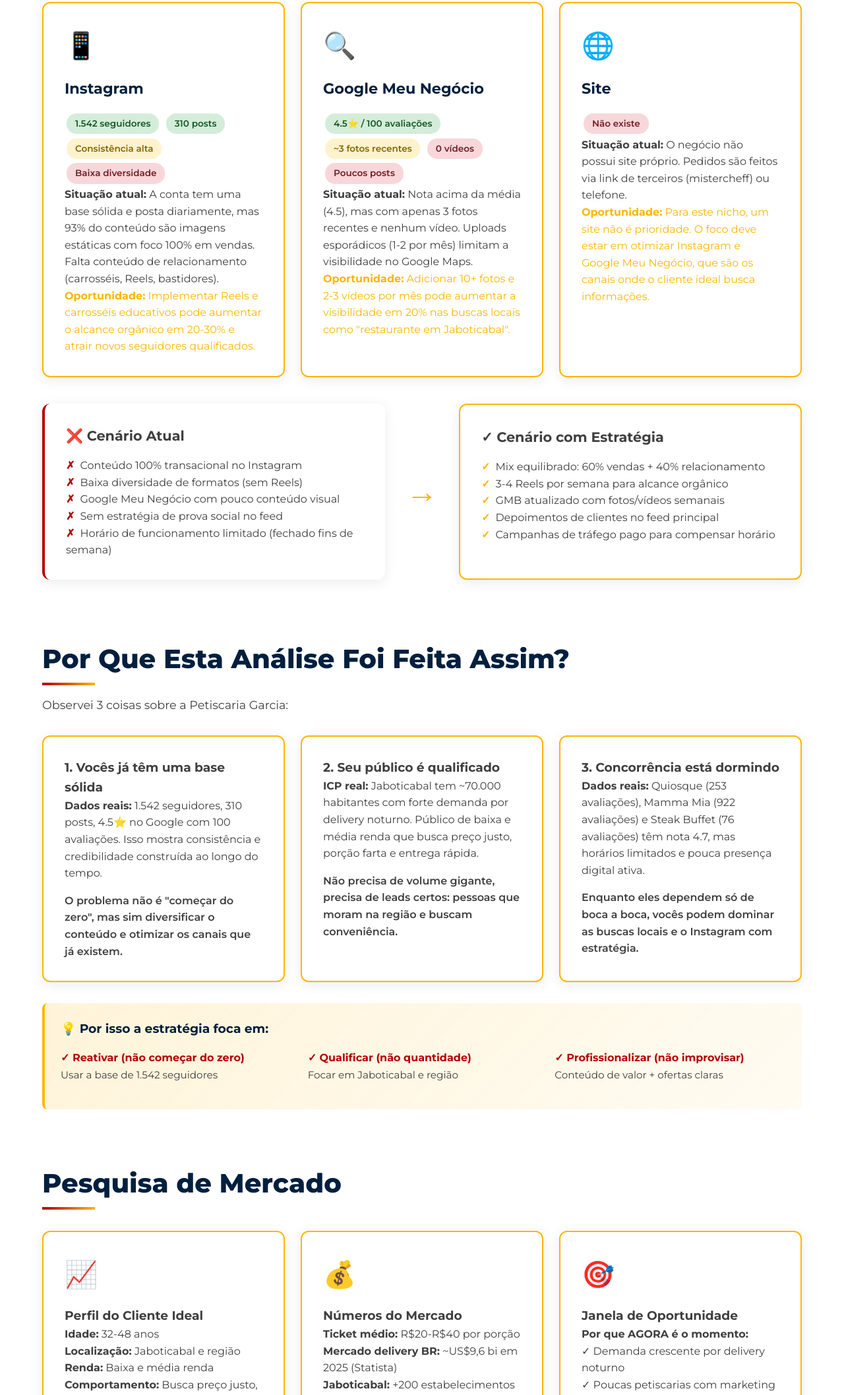
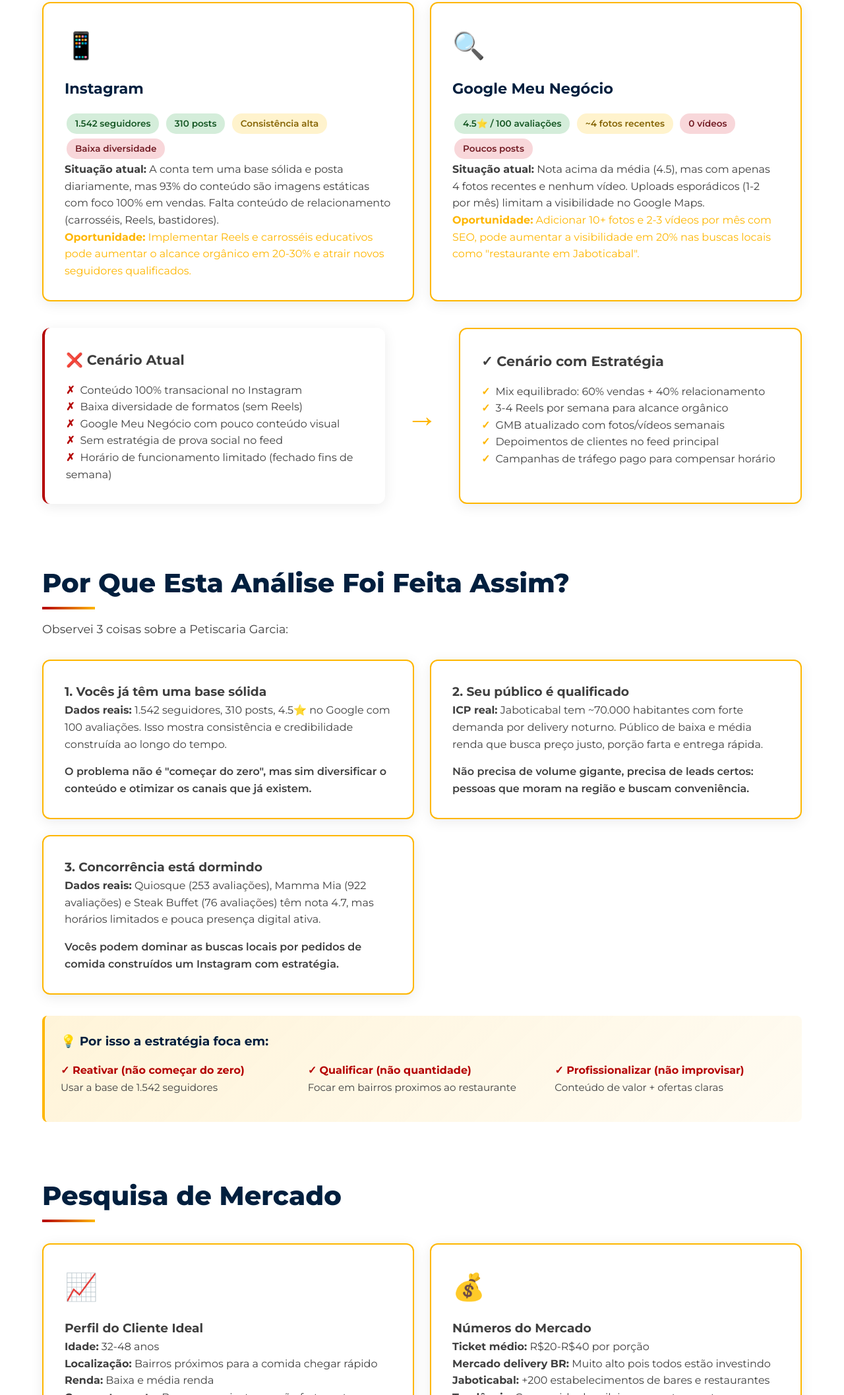
Before and after one commit to Betioli/Pestiscaria-Garcia, a plain HTML site: page index.html in a window 1280 px wide. Shown: the part 685-2800 px from the top of the page at 66% size. Drawn offline with Linux system fonts and the light colour scheme.

Commit message:
Ajustando texto

```diff
--- a/index.html
+++ b/index.html
@@ -55,15 +55,15 @@
                 <h3 class="card-title">Google Meu Negócio</h3>
                 <div>
                     <span class="badge badge-green">4.5⭐ / 100 avaliações</span>
-                    <span class="badge badge-yellow">~3 fotos recentes</span>
+                    <span class="badge badge-yellow">~4 fotos recentes</span>
                     <span class="badge badge-red">0 vídeos</span>
                     <span class="badge badge-red">Poucos posts</span>
                 </div>
-                <p><strong>Situação atual:</strong> Nota acima da média (4.5), mas com apenas 3 fotos recentes e nenhum vídeo. Uploads esporádicos (1-2 por mês) limitam a visibilidade no Google Maps.</p>
-                <p style="color: #FEB600;"><strong>Oportunidade:</strong> Adicionar 10+ fotos e 2-3 vídeos por mês pode aumentar a visibilidade em 20% nas buscas locais como "restaurante em Jaboticabal".</p>
+                <p><strong>Situação atual:</strong> Nota acima da média (4.5), mas com apenas 4 fotos recentes e nenhum vídeo. Uploads esporádicos (1-2 por mês) limitam a visibilidade no Google Maps.</p>
+                <p style="color: #FEB600;"><strong>Oportunidade:</strong> Adicionar 10+ fotos e 2-3 vídeos por mês com SEO, pode aumentar a visibilidade em 20% nas buscas locais como "restaurante em Jaboticabal".</p>
             </div>
 
-            <div class="card">
+            <!--<div class="card">
                 <div class="card-icon">🌐</div>
                 <h3 class="card-title">Site</h3>
                 <div>
@@ -71,7 +71,7 @@
                 </div>
                 <p><strong>Situação atual:</strong> O negócio não possui site próprio. Pedidos são feitos via link de terceiros (mistercheff) ou telefone.</p>
                 <p style="color: #FEB600;"><strong>Oportunidade:</strong> Para este nicho, um site não é prioridade. O foco deve estar em otimizar Instagram e Google Meu Negócio, que são os canais onde o cliente ideal busca informações.</p>
-            </div>
+            </div> -->
         </div>
 
         <div class="problem-solution">
@@ -120,7 +120,7 @@
             <div class="card">
                 <h3>3. Concorrência está dormindo</h3>
                 <p><strong>Dados reais:</strong> Quiosque (253 avaliações), Mamma Mia (922 avaliações) e Steak Buffet (76 avaliações) têm nota 4.7, mas horários limitados e pouca presença digital ativa.</p>
-                <p style="font-weight: 600; margin-top: 1rem;">Enquanto eles dependem só de boca a boca, vocês podem dominar as buscas locais e o Instagram com estratégia.</p>
+                <p style="font-weight: 600; margin-top: 1rem;">Vocês podem dominar as buscas locais por pedidos de comida construídos um Instagram com estratégia.</p>
             </div>
         </div>
 
@@ -133,7 +133,7 @@
                 </li>
                 <li>
                     <strong style="color: #B40000;">✓ Qualificar (não quantidade)</strong><br>
-            <span style="font-size: 0.95rem;">Focar em Jaboticabal e região</span>
+                    <span style="font-size: 0.95rem;">Focar em bairros proximos ao restaurante</span>
                 </li>
                 <li>
                     <strong style="color: #B40000;">✓ Profissionalizar (não improvisar)</strong><br>
@@ -151,9 +151,9 @@
                 <div class="card-icon">📈</div>
                 <h3>Perfil do Cliente Ideal</h3>
                 <p><strong>Idade:</strong> 32-48 anos</p>
-                <p><strong>Localização:</strong> Jaboticabal e região</p>
+                <p><strong>Localização:</strong> Bairros próximos para a comida chegar rápido</p>
                 <p><strong>Renda:</strong> Baixa e média renda</p>
-                <p><strong>Comportamento:</strong> Busca preço justo, porção farta, entrega rápida e facilidade de pedido via WhatsApp.</p>
+                <p><strong>Comportamento:</strong> Busca preço justo, porção farta, entrega rápida e facilidade de pedido via WhatsApp ou app.</p>
                 <p><strong>Decisão:</strong> Rápida e emocional (cansaço, merecimento, convívio).</p>
             </div>
 
@@ -161,9 +161,9 @@
                 <div class="card-icon">💰</div>
                 <h3>Números do Mercado</h3>
                 <p><strong>Ticket médio:</strong> R$20-R$40 por porção</p>
-                <p><strong>Mercado delivery BR:</strong> ~US$9,6 bi em 2025 (Statista)</p>
+                <p><strong>Mercado delivery BR:</strong> Muito alto pois todos estão investindo</p>
                 <p><strong>Jaboticabal:</strong> +200 estabelecimentos de bares e restaurantes</p>
-                <p><strong>Tendência:</strong> Consumidor brasileiro aumentou gasto com delivery comparado a refeições presenciais.</p>
+                <p><strong>Tendência:</strong> Consumidor brasileiro aumentou gasto com delivery comparado a refeições presenciais, mais cômodo.</p>
             </div>
 
             <div class="card">
@@ -172,7 +172,7 @@
                 <p><strong>Por que AGORA é o momento:</strong></p>
                 <p>✓ Demanda crescente por delivery noturno</p>
                 <p>✓ Poucas petiscarias com marketing digital ativo</p>
-                <p>✓ Preferência por contato direto via WhatsApp (economizar taxas de app)</p>
+                <p>✓ Aumento de pessoas em Home office aumento de pedidos por delivery</p>
                 <p>✓ Instagram como principal canal de decisão de compra</p>
             </div>
         </div>
@@ -217,7 +217,7 @@
                     <td>Petiscaria Garcia</td>
                     <td>4.5⭐</td>
                     <td>100</td>
-                    <td>Seg-qui 18h-23h, sex 18h-23:30h</td>
+                    <td>Seg-Sex 18h-23h</td>
                     <td>Base sólida, mas horário limitado e baixa presença visual online</td>
                 </tr>
             </tbody>
@@ -228,7 +228,7 @@
             <p>A Petiscaria Garcia tem nota ligeiramente abaixo da concorrência (4.5 vs 4.7), mas isso é compensado por:</p>
             <ul>
                 <li>✓ Foco em delivery noturno (nicho menos explorado)</li>
-                <li>✓ Presença no Instagram mais ativa que a maioria</li>
+                <li>✓ Presença no Instagram ativa, mas pouco engajamento = Oportunidade de crescimento a explorar</li>
                 <li>✓ Oportunidade de crescer em avaliações (de 100 para 150+ em 6 meses)</li>
             </ul>
             <p><strong>Vantagem competitiva:</strong> Com otimização de GMB e Instagram, a Garcia pode dominar as buscas locais para "petiscaria delivery Jaboticabal".</p>
--- a/style.css
+++ b/style.css
@@ -182,7 +182,7 @@
         /* Cards Grid */
         .cards-grid {
             display: grid;
-            grid-template-columns: repeat(3, 1fr);
+            grid-template-columns: repeat(2, 1fr);
             gap: 1.5rem;
             margin: 2rem 0;
         }
```
Lines whose indentation alone changed are shown as unchanged.
